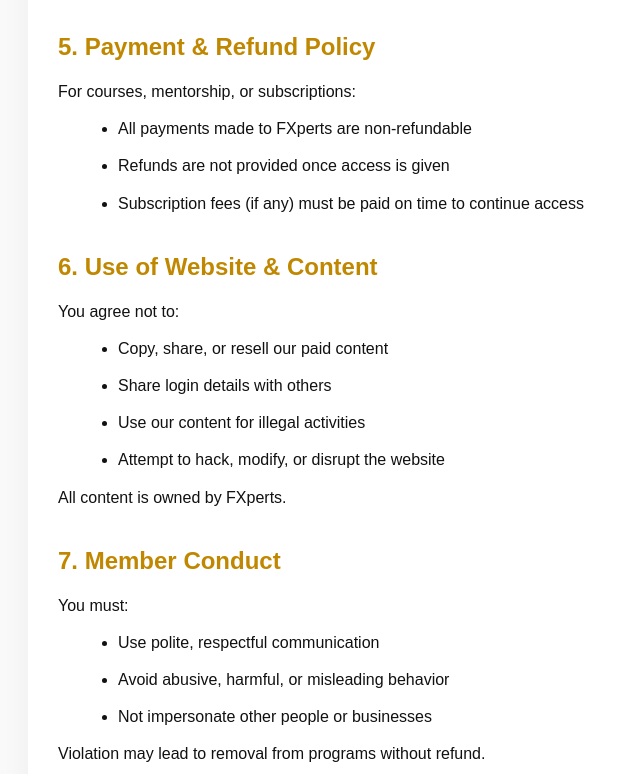
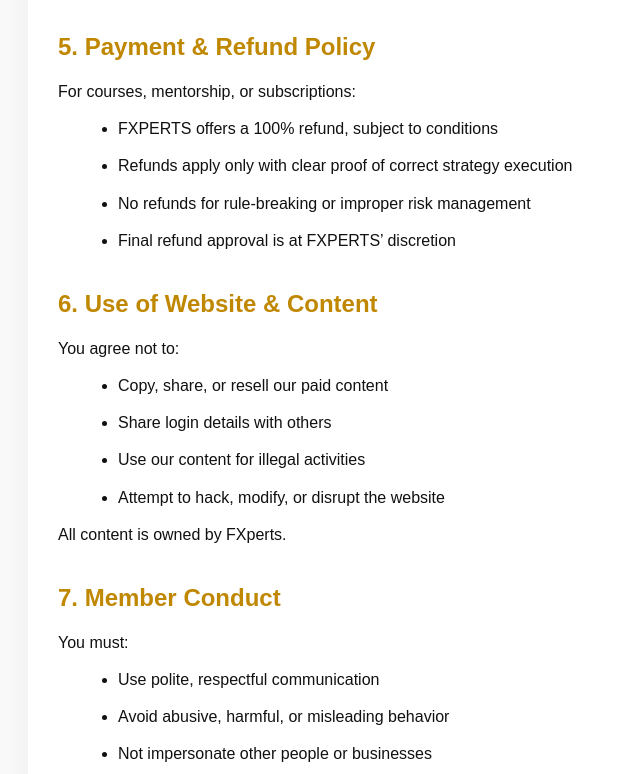
Before and after one commit to CjTheju/company, a plain HTML site: page Terms.html in a window 1280 px wide. Shown: the part 1172-1946 px from the top of the page, without its empty margins (132-772 px from the left). Drawn offline with Linux system fonts and the light colour scheme.

Commit message:
Update Terms.html

```diff
--- a/Terms.html
+++ b/Terms.html
@@ -103,9 +103,10 @@
     <h2>5. Payment & Refund Policy</h2>
     <p>For courses, mentorship, or subscriptions:</p>
     <ul>
-      <li>All payments made to FXperts are non-refundable</li>
-      <li>Refunds are not provided once access is given</li>
-      <li>Subscription fees (if any) must be paid on time to continue access</li>
+      <li>FXPERTS offers a 100% refund, subject to conditions</li>
+      <li>Refunds apply only with clear proof of correct strategy execution</li>
+      <li>No refunds for rule-breaking or improper risk management</li>
+      <li>Final refund approval is at FXPERTS’ discretion</li>
     </ul>
 
     <h2>6. Use of Website & Content</h2>
@@ -170,7 +171,7 @@
 
     <h2>13. Contact Information</h2>
     <p>If you have any questions about these Terms & Services, you can contact us at: <br>
-      📩 <a href="mailto:support@fxperts.com">support@fxperts.com</a> <br>
+      📩 <a href="mailto:support@fxperts.com">thejus.fxpers@gmail.com</a> <br>
       <!-- 📱 [Your Contact Number] -->
     </p>
   </div>
```
